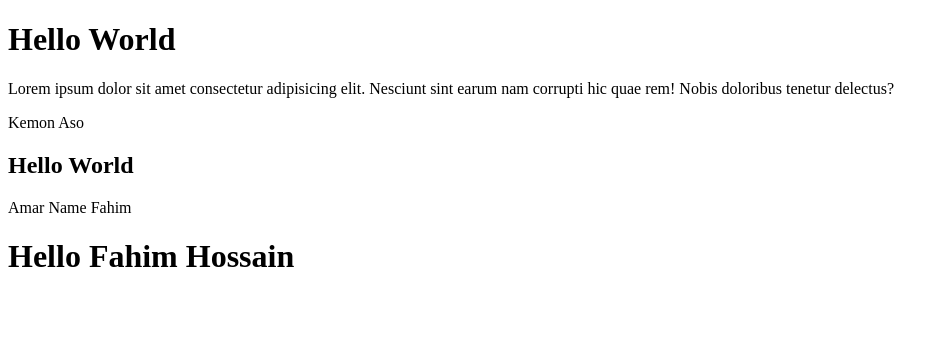
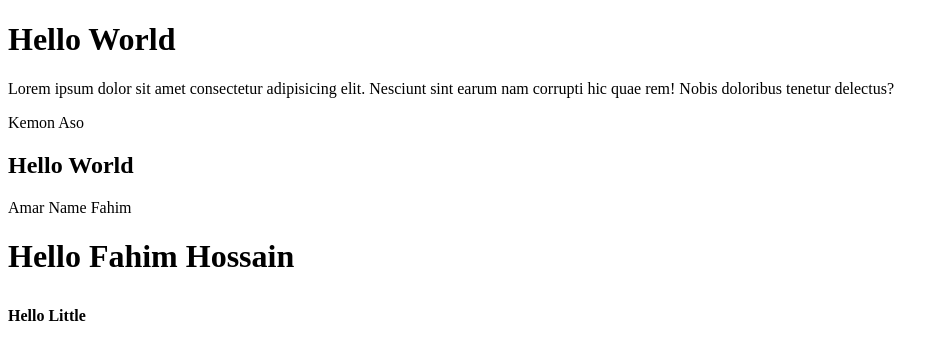
Before and after one commit to Fahim-hossain-Developer/my_javascript, a plain HTML site: page index.html in a window 1280 px wide. Shown: the whole page, without its empty margins (0-949 px from the left). Drawn offline with Linux system fonts and the light colour scheme.

Commit message:
new codes

```diff
--- a/index.html
+++ b/index.html
@@ -17,6 +17,8 @@
     <span>Amar Name Fahim</span>
 
     <h1>Hello Fahim Hossain</p>
+
+    <h4>Hello Little</h4>
 </head>
 <body>
 
```
